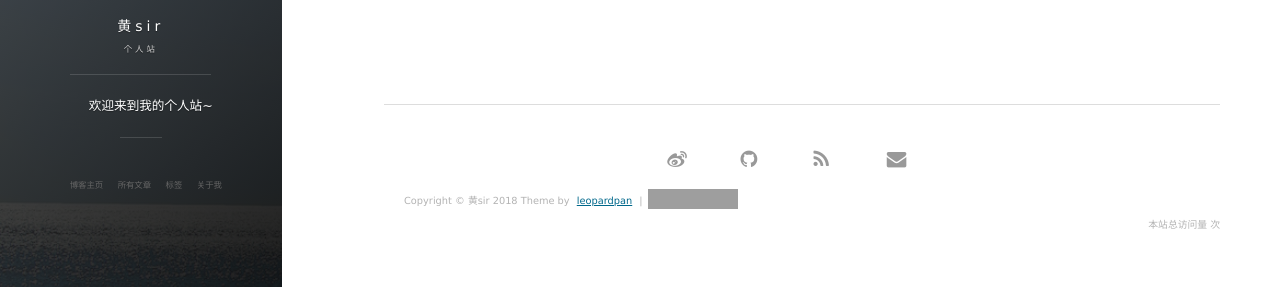
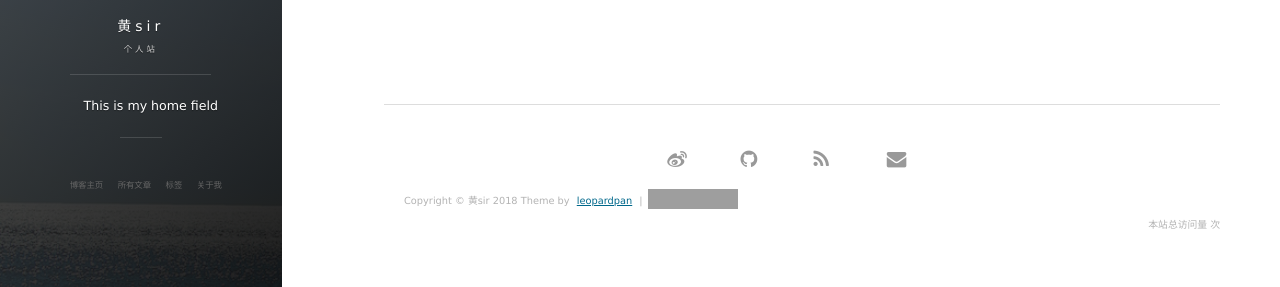
Before and after one commit to hzx0406/hzx0406.github.io, a Jekyll site: the page built from about.md, in a window 1280 px wide. Shown: the part 410-697 px from the top of the page. Built offline with Jekyll 4.4.1, drawn with Linux system fonts in a browser that asks for light colours; nearby versions of some CDN libraries; comment, search, counter and statistics services are not loaded; some of the changed text lies outside the part shown; grey boxes are pictures that could not be loaded.

Commit message:
Update _config.yml

```diff
--- a/_config.yml
+++ b/_config.yml
@@ -1,11 +1,11 @@
 # Basic
 title: 黄sir
 subtitle: 个人站
-description: 欢迎来到我的个人站~
+description: This is my home field
 # 头像里面的标题
-avatarTitle: leopardpan
+avatarTitle: Nice
 # 头像里面的描述
-avatarDesc: iOS / 机器学习
+avatarDesc: 分享美文!!!
 url: "http://i3.sinaimg.cn/ent/2013/0625/U3349P28DT20130625181913.jpg"
 
 # Comment
@@ -15,8 +15,8 @@ comment:
 
 # Social
 social:
-    weibo: 5366874726
-    github: leopardpan
+    weibo: 1242189726
+    github: hzx0406
     # twitter:
     mail: leopardpan@icloud.com
 
```
